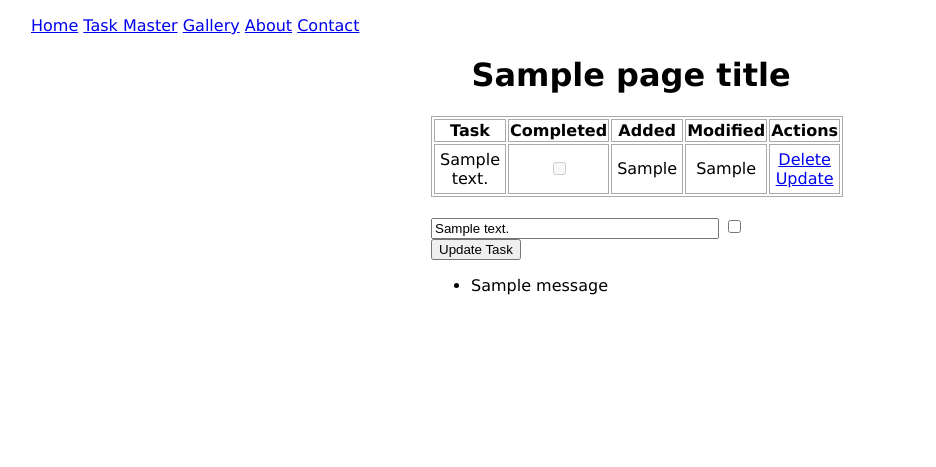
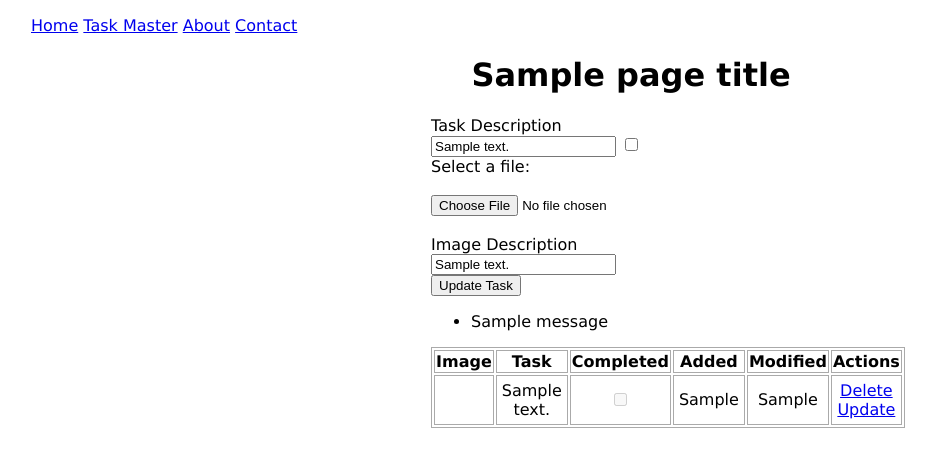
Before and after one commit to ruszkipista/ci11-next-big-thing, a Flask app: template templates/todo.html in a window 1280 px wide. Shown: the top 467 px of the page, without its empty margins (9-945 px from the left). Run offline with Flask 2, Linux system fonts and the light colour scheme; the template is opened without the code that fills it: most values are stand-ins (such as "Sample title", 1, 10 or a date in 2020); one stand-in notice (Sample message) is shown.

Commit message:
merge Gallery page functionality into Todo page

```diff
--- a/data/schema.sql
+++ b/data/schema.sql
@@ -5,6 +5,9 @@ CREATE TABLE Todos (
     TaskId     INTEGER     PRIMARY KEY
    ,Content    TEXT        NOT NULL
    ,Completed  INTEGER     NOT NULL DEFAULT 0
+   ,Description    TEXT
+   ,SourceFileName TEXT
+   ,LocalFileName  TEXT
    ,DatTimIns  INTEGER (4) NOT NULL DEFAULT (strftime('%s', DateTime('Now', 'localtime'))) -- get Now/UTC, convert to local, convert to string/Unix Time, store as Integer(4)
    ,DatTimUpd  INTEGER(4)      NULL
 );
@@ -23,26 +26,9 @@ CREATE VIEW TodosView AS
     SELECT TaskId,
            Content,
            Completed, -- CheckBox: 1-checked, 0-unchecked
+           Description,
+           SourceFileName,
+           LocalFileName,
            DateTime(DatTimIns, 'unixepoch') AS DatTimIns, -- convert Integer(4) (treating it as Unix-Time)
            DateTime(DatTimUpd, 'unixepoch') AS DatTimUpd  -- to YYYY-MM-DD HH:MM:SS
       FROM Todos;
-
-DROP VIEW IF EXISTS ImagesView;
-DROP TABLE IF EXISTS Images;
-
-CREATE TABLE Images (
-    ImageId        INTEGER     PRIMARY KEY
-   ,Description    TEXT        NOT NULL
-   ,SourceFileName TEXT        NOT NULL
-   ,LocalFileName  TEXT        NOT NULL
-   ,DatTimIns      INTEGER (4) NOT NULL DEFAULT (strftime('%s', DateTime('Now', 'localtime'))) -- get Now/UTC, convert to local, convert to string/Unix Time, store as Integer(4)
-);
-
-/* convert Unix-Times to DateTimes so not every single query needs to do so */
-CREATE VIEW ImagesView AS
-    SELECT ImageId,
-           Description,
-           SourceFileName,
-           LocalFileName,
-           DateTime(DatTimIns, 'unixepoch') AS DatTimIns -- convert Integer(4) (treating it as Unix-Time) to YYYY-MM-DD HH:MM:SS
-      FROM Images;
--- a/run.py
+++ b/run.py
@@ -20,8 +20,6 @@ app.config["SQLITE_SCHEMA"]  = os.environ.get("SQLITE_SCHEMA", "./data/schema.sq
 app.config["SQLITE_CONTENT"] = os.environ.get("SQLITE_CONTENT","./data/content.sql")
 app.config["TABLE_TODOS"]    = "Todos"
 app.config["TABLE_TODOV"]    = "TodosView"
-app.config["TABLE_IMAGES"]   = "Images"
-app.config["TABLE_IMAGEV"]   = "ImagesView"
 app.config["UPLOAD_FOLDER"]  = os.environ.get("UPLOAD_FOLDER", "./data/")
 app.config["UPLOAD_EXTENSIONS"] = set(['png', 'jpg', 'jpeg', 'gif'])
 
@@ -151,16 +149,30 @@ def todo():
         # checkbox value conversion to integer
         values[1] = 1 if values[1]=="on" else 0
         task = create_row(columns, values)
-        result = insert_row(app.config["TABLE_TODOS"], task)
-        if type(result) == int:
+        row_id = insert_row(app.config["TABLE_TODOS"], task)
+        if type(row_id) == int:
+            # following instructions from https://flask.palletsprojects.com/en/1.1.x/patterns/fileuploads/
+            data = request.files['SourceFileName']
+            if data:
+                filename_source = secure_filename(data.filename)
+                extension = filename_source.rsplit('.', 1)[1] if '.' in filename_source else ''
+                if extension in app.config["UPLOAD_EXTENSIONS"]:
+                    filename_local = str(row_id)+'.'+extension
+                    data.save(os.path.join(app.config["UPLOAD_FOLDER"], filename_local))
+                    columns = ('Description','SourceFileName', 'LocalFileName')
+                    values =  (request.form['Description'], filename_source, filename_local)
+                    image = create_row(columns, values)
+                    result = update_row(app.config["TABLE_TODOS"], image, row_id)
+
             flash("Record successfully added")
-            task = create_row(columns, ("",0))
+            columns = ('Content','Completed','Description','SourceFileName', 'LocalFileName')
+            task = create_row(columns, ("",0,"","",""))
         else:
-            flash("Error in insert operation:", result)
+            flash("Error in insert operation:", row_id)
 
     tasks = query_db(f"SELECT * FROM {app.config['TABLE_TODOV']} ORDER BY Completed;")
     return render_template("todo.html", page_title="Task Master",
-                            page_url=request.path, tasks=tasks, last_task=task)
+                            request_path=request.path, tasks=tasks, last_task=task)
 
 
 @app.route("/todo/delete/<int:task_id>")
@@ -192,44 +204,13 @@ def update_task(task_id):
         else:
             flash("Error in update operation: ", result)
         return redirect("/todo")
-    print(task)
+
     tasks = query_db(f"SELECT * FROM {app.config['TABLE_TODOV']} ORDER BY Completed;")
     return render_template("todo.html", page_title="Task Master", tasks=tasks, last_task=task)
 
 @app.route("/uploads/<local_filename>")
 def uploads(local_filename):
     return send_from_directory(app.config["UPLOAD_FOLDER"], local_filename)
-
-@app.route("/gallery/update/<int:image_id>")
-def update_image(image_id):
-    pass
-
-@app.route("/gallery/delete/<int:image_id>")
-def delete_image(image_id):
-    pass
-
-# following instructions from https://flask.palletsprojects.com/en/1.1.x/patterns/fileuploads/
-@app.route("/gallery", methods=['GET','POST'])
-def gallery():
-    image={}
-    if request.method == 'POST':
-        data = request.files['SourceFileName']
-        if data:
-            filename_source = secure_filename(data.filename)
-            columns = ('Description','SourceFileName', 'LocalFileName')
-            values  = (request.form['Description'], filename_source,'')
-            image = create_row(columns, values)
-            image_id = insert_row(app.config["TABLE_IMAGES"], image)
-            if type(image_id) == int:
-                extension = filename_source.rsplit('.', 1)[1] if '.' in filename_source else ''
-                if extension in app.config["UPLOAD_EXTENSIONS"]:
-                    filename_local = str(image_id)+'.'+extension
-                    data.save(os.path.join(app.config["UPLOAD_FOLDER"], filename_local))
-                    image = create_row(('LocalFileName',), (filename_local,))
-                    result = update_row(app.config["TABLE_IMAGES"], image, image_id)
-
-    images = query_db(f"SELECT * FROM {app.config['TABLE_IMAGEV']} ORDER BY rowid DESC;")
-    return render_template("gallery.html", page_title="Gallery", images=images, last_image=image)
 
 
 @app.route("/contact", methods=['GET','POST'])
--- a/templates/navigation.html
+++ b/templates/navigation.html
@@ -2,7 +2,6 @@
     <ul>
         <li><a href="{{ url_for('index') }}">Home</a></li>
         <li><a href="{{ url_for('todo') }}">Task Master</a></li>
-        <li><a href="{{ url_for('gallery') }}">Gallery</a></li>
         <li><a href="{{ url_for('about') }}">About</a></li>
         <li><a href="{{ url_for('contact') }}">Contact</a></li>
     </ul>
--- a/templates/todo.html
+++ b/templates/todo.html
@@ -1,5 +1,5 @@
 {% extends "base.html" %}
-<!-- https://github.com/jakerieger/FlaskIntroduction -->
+
 {% block head %}
 <link rel="shortcut icon" href="{{ url_for('static', filename='todo.png') }}" type="image/x-icon">
 <title>Task Master</title>
@@ -7,11 +7,41 @@
 
 {% block body %}
 <div class="content">
+    <div class="form">
+        <form action="{{ request_path }}" method="POST" enctype="multipart/form-data">
+            <label for="Content">Task Description</label>
+            <br>
+            <input type="text" name="Content" id="Content" value="{{ last_task['Content'] }}">
+            <input type="checkbox" name="Completed" id="completed" {% if last_task['Completed'] == 1 %}checked{% endif %}>
+            <br>
+            <label for="SourceFileName">Select a file:</label>
+            <br><br>
+            <input type="file" name="SourceFileName" id="SourceFileName" value="{{ last_task['SourceFileName'] }}">
+            <br><br>
+            <label for="Description">Image Description</label>
+            <br>
+            <input type="text" name="Description" id="Description" value="{{ last_task['Description'] }}">
+            <br>
+
+            <button type="submit">{% if last_task.TaskId is defined %}Update Task{% else %}Add Task{% endif %}</button>
+        </form>
+        {% with messages = get_flashed_messages() %}
+        {% if messages %}
+        <ul>
+            {% for message in messages%}
+            <li>{{ message }}</li>
+            {% endfor %}
+        </ul>
+        {% endif %}
+        {% endwith %}
+    </div>
+
     {% if tasks|length < 1 %}
     <h4>There are no tasks. Create one below!</h4>
     {% else %}
     <table>
         <tr>
+            <th>Image</th>
             <th>Task</th>
             <th>Completed</th>
             <th>Added</th>
@@ -20,6 +50,13 @@
         </tr>
         {% for task in tasks %}
             <tr>
+                <td>
+                    {% if task['LocalFileName'] %}
+                    <img src="{{ url_for('uploads', local_filename=task['LocalFileName']) }}" width="150px" alt="{{ task['Description'] }}"><br>
+                    <p>{{ task['Description'] }}</p>
+                    <p>{{ task['SourceFileName'] }}</p>
+                    {% endif %}
+                </td>
                 <td>{{ task['Content' ]}}</td>
                 <td><input type="checkbox" disabled {% if task['Completed'] == 1 %}checked{% endif %}></td>
                 <td>{{ task['DatTimIns'] }}</td>
@@ -33,22 +70,5 @@
         {% endfor %}
     </table>
     {% endif %}
-
-    <div class="form">
-        <form action="{{ page_url }}" method="POST" name="task">
-            <input type="text" name="Content" id="content" value="{{ last_task['Content'] }}">
-            <input type="checkbox" name="Completed" id="completed" {% if last_task['Completed'] == 1 %}checked{% endif %}>
-            <button type="submit">{% if last_task.TaskId is defined %}Update Task{% else %}Add Task{% endif %}</button>
-        </form>
-        {% with messages = get_flashed_messages() %}
-        {% if messages %}
-        <ul>
-            {% for message in messages%}
-            <li>{{ message }}</li>
-            {% endfor %}
-        </ul>
-        {% endif %}
-        {% endwith %}
-    </div>
 </div>
 {% endblock %}
```
Also changed, not shown: templates/gallery.html (deleted, +0 -57 lines), data/1.png (deleted), data/2.png (deleted), data/4.png (added), data/taskmaster.sqlite, static/gallery.png (deleted).
